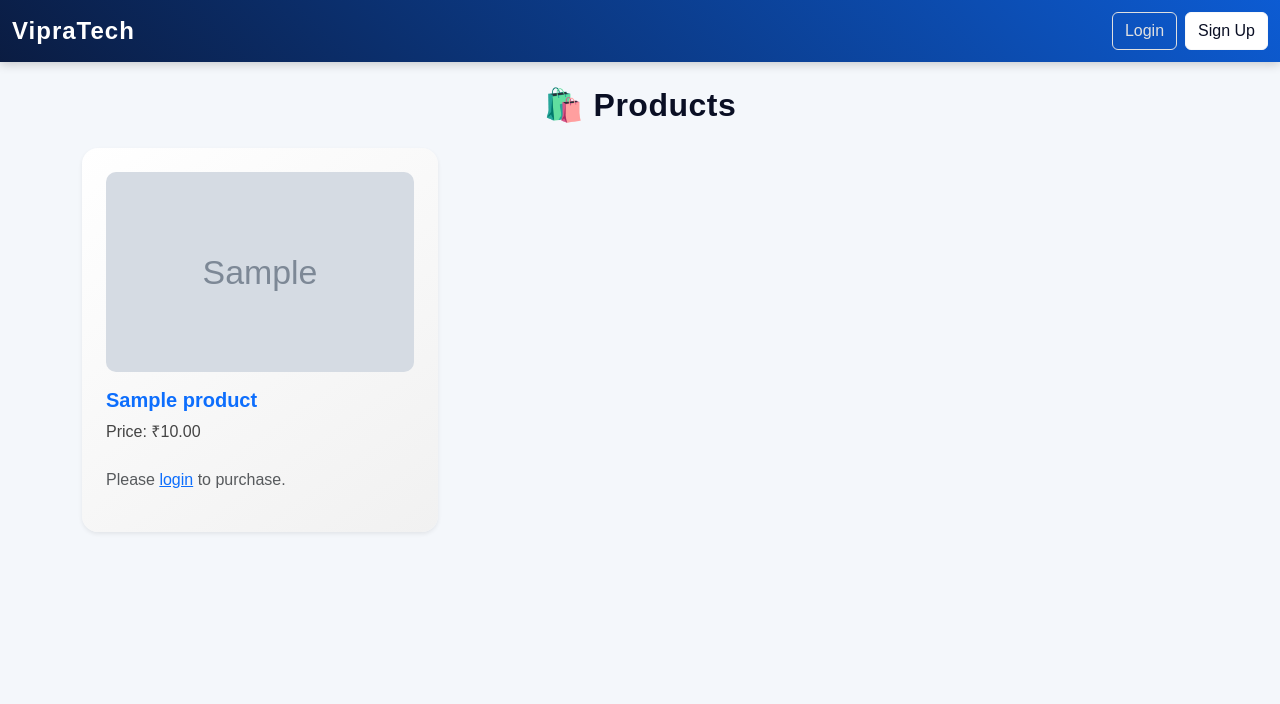
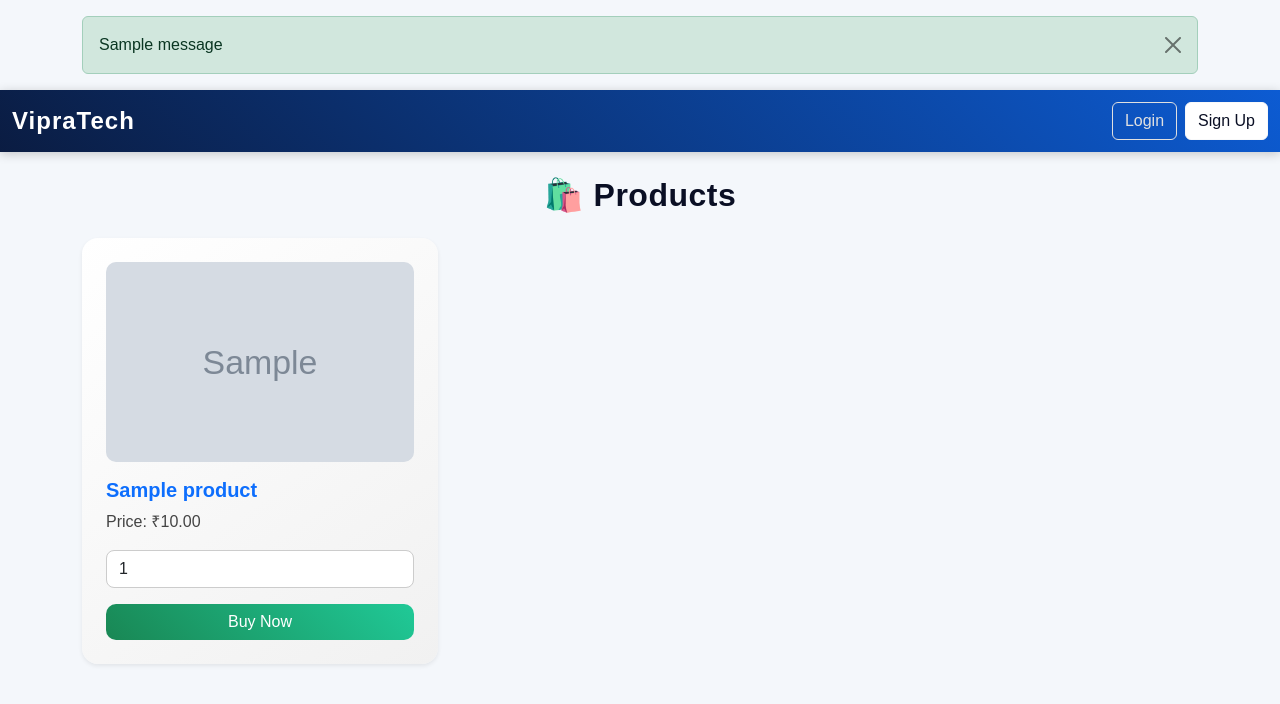
Before and after one commit to s1999-alt/VipraTech_Assign, a Django app: page / in a window 1280 px wide. Shown: the top 704 px of the page. Run offline with Django 5.2, Linux system fonts and the light colour scheme; tables that the repository leaves empty hold one stand-in row (values such as "Sample post"); grey boxes marked "Sample" are stand-in pictures; one stand-in notice (Sample message) is shown.

Commit message:
login to book in every product changed and message added

```diff
--- a/shop/templates/base.html
+++ b/shop/templates/base.html
@@ -63,6 +63,16 @@
   </style>
 </head>
 <body>
+{% if messages %}
+  <div class="container mt-3">
+    {% for message in messages %}
+      <div class="alert alert-{{ message.tags }} alert-dismissible fade show" role="alert">
+        {{ message }}
+        <button type="button" class="btn-close" data-bs-dismiss="alert" aria-label="Close"></button>
+      </div>
+    {% endfor %}
+  </div>
+{% endif %}
 <nav class="navbar navbar-expand-lg navbar-dark">
   <div class="container-fluid">
     <a class="navbar-brand" href="/">VipraTech</a>
@@ -81,5 +91,6 @@
 <div class="container mt-4">
   {% block content %}{% endblock %}
 </div>
+<script src="https://cdn.jsdelivr.net/npm/bootstrap@5.3.3/dist/js/bootstrap.bundle.min.js"></script>
 </body>
 </html>
--- a/shop/templates/index.html
+++ b/shop/templates/index.html
@@ -92,7 +92,7 @@
         <h5 class="card-title">{{ product.name }}</h5>
         <p class="card-text">Price: ₹{{ product.price }}</p>
 
-        {% if user.is_authenticated %}
+
           <form method="post" action="{% url 'create_checkout_session' %}">
             {% csrf_token %}
             <input type="hidden" name="product_id" value="{{ product.id }}">
@@ -106,11 +106,10 @@
             >
             <button type="submit" class="btn btn-success w-100">Buy Now</button>
           </form>
-        {% else %}
+        {% comment %} {% else %}
           <p class="text-muted mt-2">
             Please <a href="{% url 'login' %}">login</a> to purchase.
-          </p>
-        {% endif %}
+          </p> {% endcomment %}
       </div>
     </div>
   {% empty %}
--- a/shop/views.py
+++ b/shop/views.py
@@ -2,6 +2,7 @@ from django.contrib.auth import authenticate, login, logout
 from django.contrib.auth.forms import UserCreationForm, AuthenticationForm
 from django.contrib.auth.decorators import login_required
 from django.shortcuts import render, redirect
+from django.contrib import messages
 from .models import Product, Order
 from django.conf import settings
 from django.views.decorators.csrf import csrf_exempt
@@ -50,8 +51,12 @@ def index(request):
 stripe.api_key = settings.STRIPE_SECRET_KEY
 
 @csrf_exempt
-@login_required(login_url='/login/')
+# @login_required(login_url='/login/')
 def create_checkout_session(request):
+  if not request.user.is_authenticated:
+    messages.warning(request, "Please login to book.")
+    return redirect('login')
+
   if request.method =='POST':
     product_id = request.POST.get("product_id")
     quantity = int(request.POST.get("quantity"))
--- a/vipratech/settings.py
+++ b/vipratech/settings.py
@@ -35,6 +35,7 @@ MIDDLEWARE = [
     'django.middleware.common.CommonMiddleware',
     'django.middleware.csrf.CsrfViewMiddleware',
     'django.contrib.auth.middleware.AuthenticationMiddleware',
+    'django.contrib.messages.middleware.MessageMiddleware',
     'django.contrib.messages.middleware.MessageMiddleware',
     'django.middleware.clickjacking.XFrameOptionsMiddleware',
 ]
```
